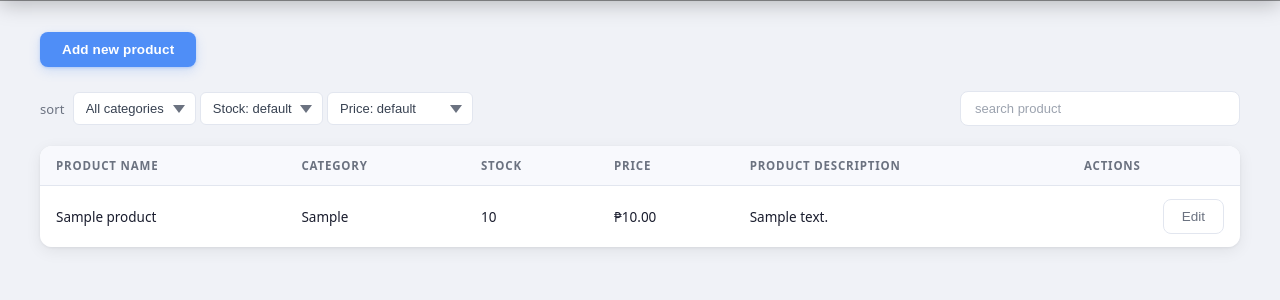
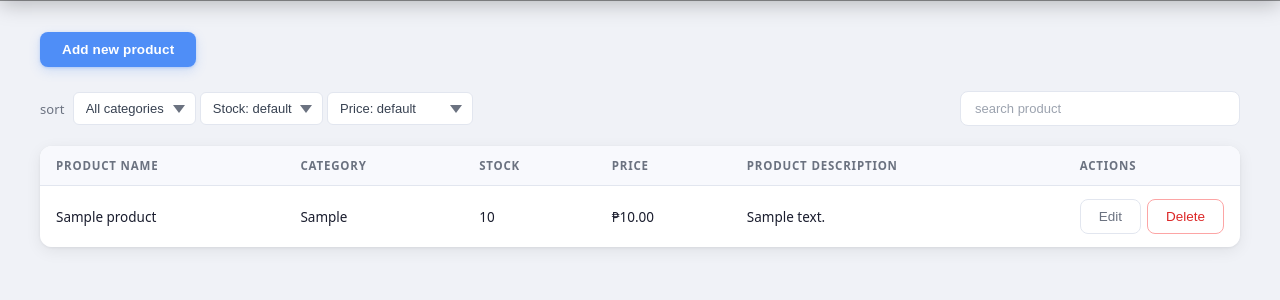
Before and after one commit to Nikolai789/Website-project, a PHP site: page /admin.php in a window 1280 px wide. Shown: the part 65-365 px from the top of the page. Run offline with PHP 8.4, Linux system fonts and the light colour scheme; tables that the repository leaves empty or names only in its code hold one stand-in row (values such as "Sample post").

Commit message:
added delete button

```diff
--- a/admin.php
+++ b/admin.php
@@ -133,7 +133,7 @@ $productsResult = $conn->query("SELECT product_id, name, category, stock, price,
                                     <td><?= (int) $row['stock'] ?></td>
                                     <td>₱<?= number_format($row['price'], 2) ?></td>
                                     <td><?= htmlspecialchars($row['description']) ?></td>
-                                    <td style="text-align: right;">
+                                    <td style="text-align: right; white-space: nowrap; display: flex; justify-content: flex-end; gap: 6px; align-items: center;">
                                         <button
                                             type="button"
                                             class="secondary-btn edit-product-btn"
@@ -145,6 +145,14 @@ $productsResult = $conn->query("SELECT product_id, name, category, stock, price,
                                             data-description="<?= htmlspecialchars($row['description'] ?? '', ENT_QUOTES) ?>"
                                         >
                                             Edit
+                                        </button>
+                                        <button
+                                            type="button"
+                                            class="danger-btn delete-product-btn"
+                                            data-product-id="<?= (int) $row['product_id'] ?>"
+                                            data-name="<?= htmlspecialchars($row['name'] ?? '', ENT_QUOTES) ?>"
+                                        >
+                                            Delete
                                         </button>
                                     </td>
                                 </tr>
@@ -304,6 +312,22 @@ $productsResult = $conn->query("SELECT product_id, name, category, stock, price,
                 <div class="modal-actions">
                     <button type="button" class="secondary-btn" id="close-edit-product">Cancel</button>
                     <button type="submit" class="primary-btn">Save changes</button>
+                </div>
+            </form>
+        </div>
+    </div>
+
+    <div class="modal-backdrop" id="delete-product-backdrop">
+        <div class="modal-panel" style="max-width: 380px;">
+            <h2 class="modal-title">delete product</h2>
+            <p id="delete-confirm-text" style="text-align: center; color: #6b7280; font-size: 14px; margin: 0 0 24px;">
+                Are you sure you want to delete this product?
+            </p>
+            <form action="processes/delete_product.php" method="post">
+                <input type="hidden" name="product_id" id="delete-product-id">
+                <div class="modal-actions" style="justify-content: center;">
+                    <button type="button" class="secondary-btn" id="close-delete-product">Cancel</button>
+                    <button type="submit" class="danger-btn">Delete</button>
                 </div>
             </form>
         </div>
@@ -566,6 +590,26 @@ $productsResult = $conn->query("SELECT product_id, name, category, stock, price,
             imageInput.files = imagesDataTransfer.files;
             renderImagePreview();
         });
+
+        // script behaviour of delete button
+        const deleteBackdrop = document.getElementById('delete-product-backdrop');
+        const closeDeleteBtn = document.getElementById('close-delete-product');
+        const deleteProductIdInput = document.getElementById('delete-product-id');
+        const deleteConfirmText = document.getElementById('delete-confirm-text');
+
+        closeDeleteBtn.addEventListener('click', () => closeModal(deleteBackdrop));
+        deleteBackdrop.addEventListener('click', (event) => {
+            if (event.target === deleteBackdrop) closeModal(deleteBackdrop);
+        });
+
+        document.querySelectorAll('.delete-product-btn').forEach((btn) => {
+            btn.addEventListener('click', () => {
+                deleteProductIdInput.value = btn.dataset.productId;
+                deleteConfirmText.textContent =
+                    `Are you sure you want to delete "${btn.dataset.name}"? This cannot be undone.`;
+                openModal(deleteBackdrop);
+            });
+        });
     </script>
 </body>
 </html>
--- a/css/admin.css
+++ b/css/admin.css
@@ -484,3 +484,22 @@ body {
     border-color: #c8d0e7;
     color: #374151;
 }
+
+.danger-btn {
+    background: transparent;
+    color: #dc2626;
+    border: 1px solid #fca5a5;
+    border-radius: 8px;
+    padding: 9px 18px;
+    font-size: 13.5px;
+    font-family: 'DM Sans', sans-serif;
+    font-weight: 500;
+    cursor: pointer;
+    transition: background 0.12s, color 0.12s, border-color 0.12s;
+}
+
+.danger-btn:hover {
+    background: #fef2f2;
+    border-color: #f87171;
+    color: #b91c1c;
+}
```
Also changed, not shown: processes/delete_product.php (added, +22 -0 lines).
